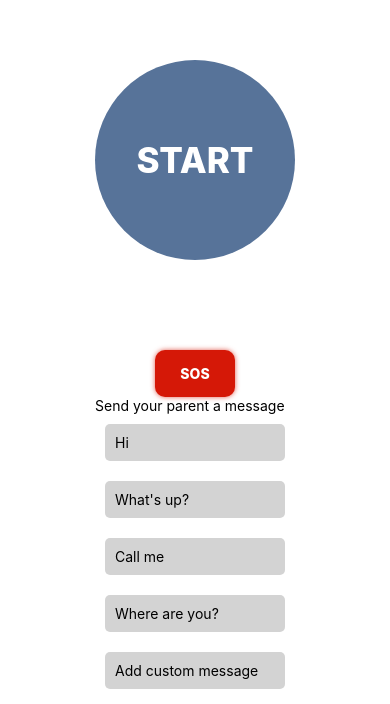
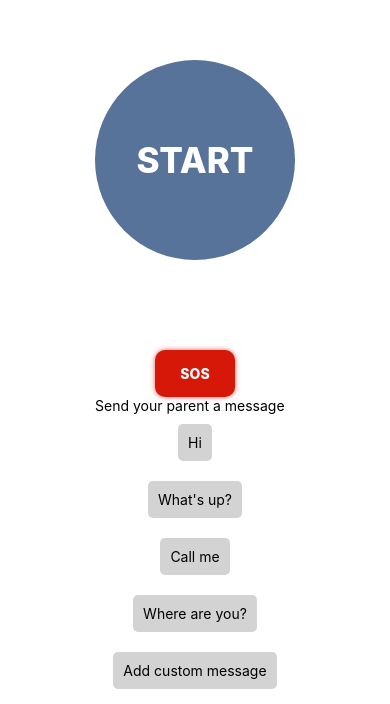
Before and after one commit to tomerbaram1/safeTracker, a React Native app: screen / in a window 390 px wide. Shown: the part 140-844 px from the top of the page. Built offline with nearby package versions, Linux system fonts and the light colour scheme.

Commit message:
welcomepage

```diff
--- a/src/pages/ChildPage.jsx
+++ b/src/pages/ChildPage.jsx
@@ -101,10 +101,10 @@ const styles = StyleSheet.create({
     fontWeight:"800"
   },
   msgs:{
-    // display:'flex',
-    // justifyContent:'center',
-    // alignItems:'center',
-    // alignContent:'center'
+    display:'flex',
+    justifyContent:'center',
+    alignItems:'center',
+    alignContent:'center'
   },
   msgBtn:{
     backgroundColor:"lightgray",
```
